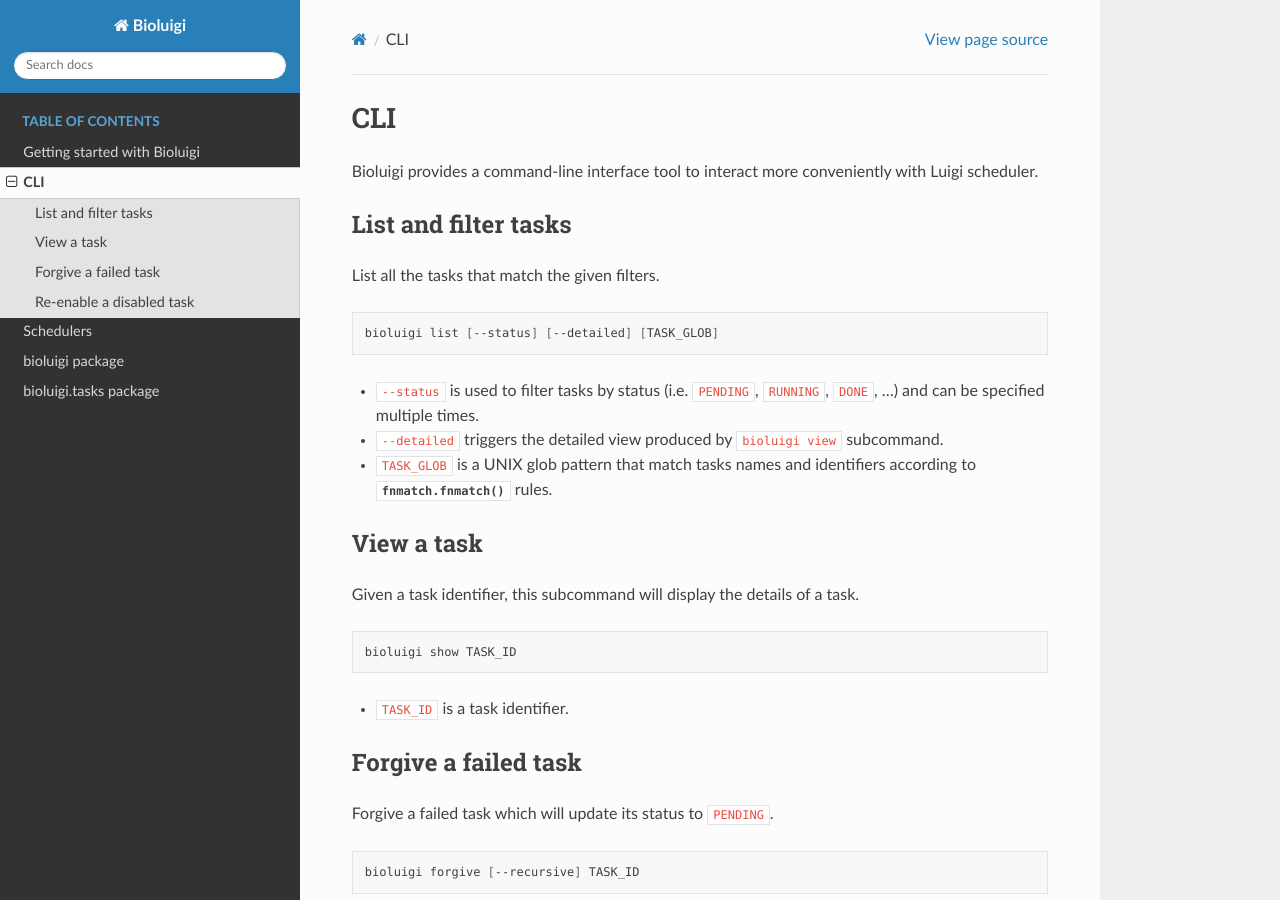
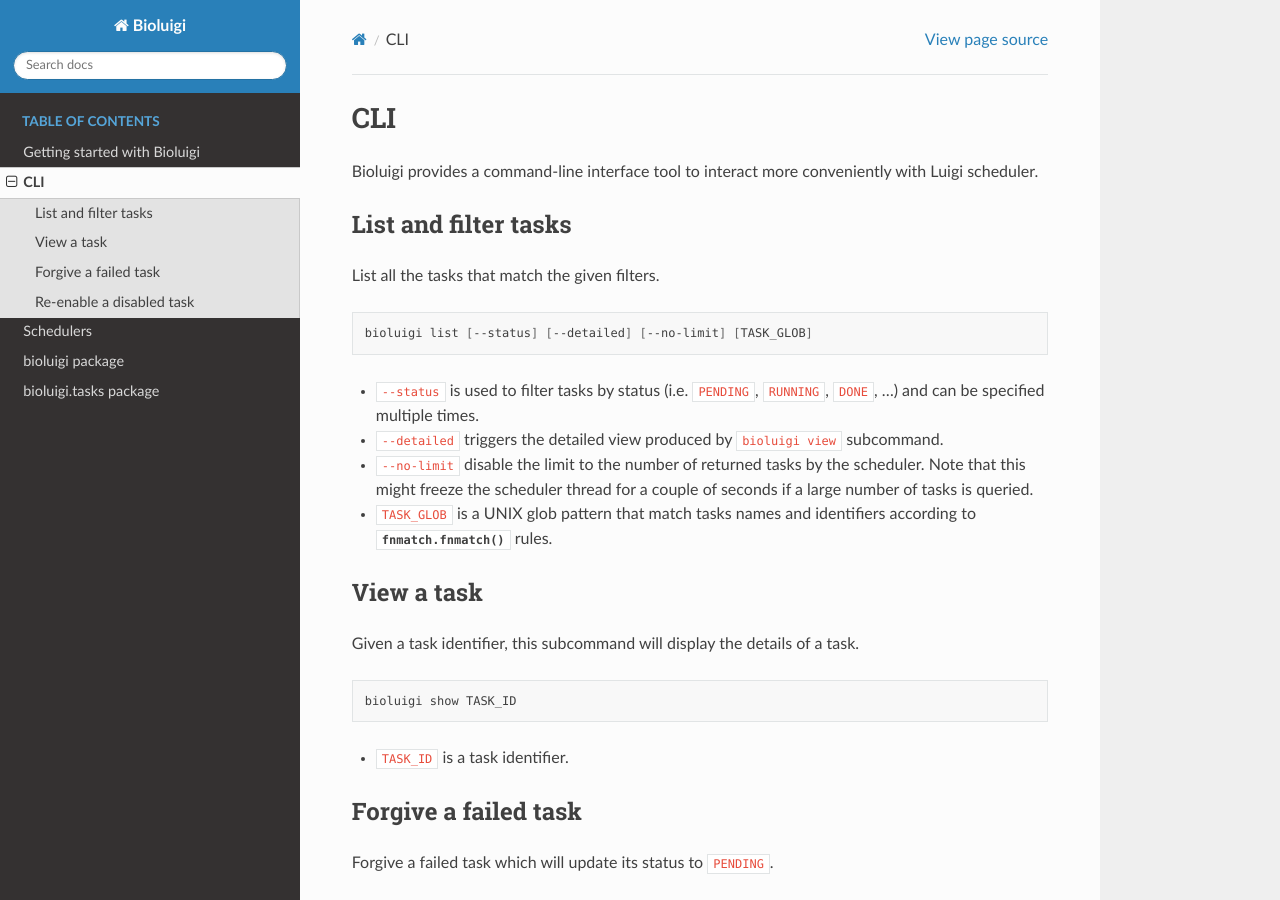
Before and after one commit to PavlidisLab/bioluigi, a Sphinx documentation site: the page built from docs/cli.rst, in a window 1280 px wide and 900 px high. Built offline with Sphinx 7.4.7 and the Read the Docs theme 2.0.0, drawn with Linux system fonts in a browser that asks for light colours.

Commit message:
docs: Add docs regarding the --no-limit flag

```diff
--- a/docs/cli.rst
+++ b/docs/cli.rst
@@ -12,12 +12,15 @@
 
 .. code-block:: bash
 
-   bioluigi list [--status] [--detailed] [TASK_GLOB]
+   bioluigi list [--status] [--detailed] [--no-limit] [TASK_GLOB]
 
 - ``--status`` is used to filter tasks by status (i.e. ``PENDING``, ``RUNNING``,
   ``DONE``, ...) and can be specified multiple times.
 - ``--detailed`` triggers the detailed view produced by ``bioluigi view``
   subcommand.
+- ``--no-limit`` disable the limit to the number of returned tasks by the
+  scheduler. Note that this might freeze the scheduler thread for a couple of
+  seconds if a large number of tasks is queried.
 - ``TASK_GLOB`` is a UNIX glob pattern that match tasks names and identifiers
   according to :py:func:`fnmatch.fnmatch` rules.
 
```
